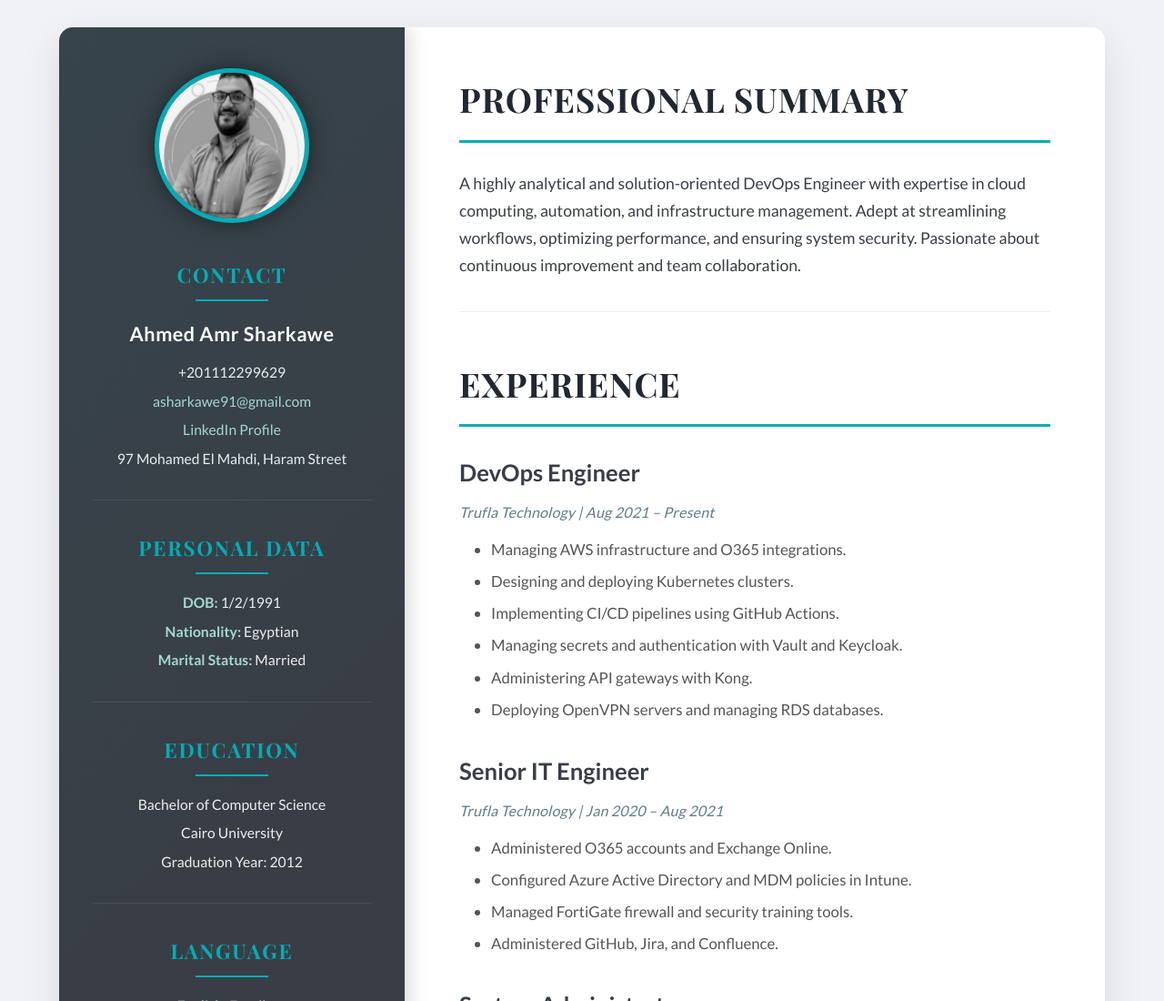
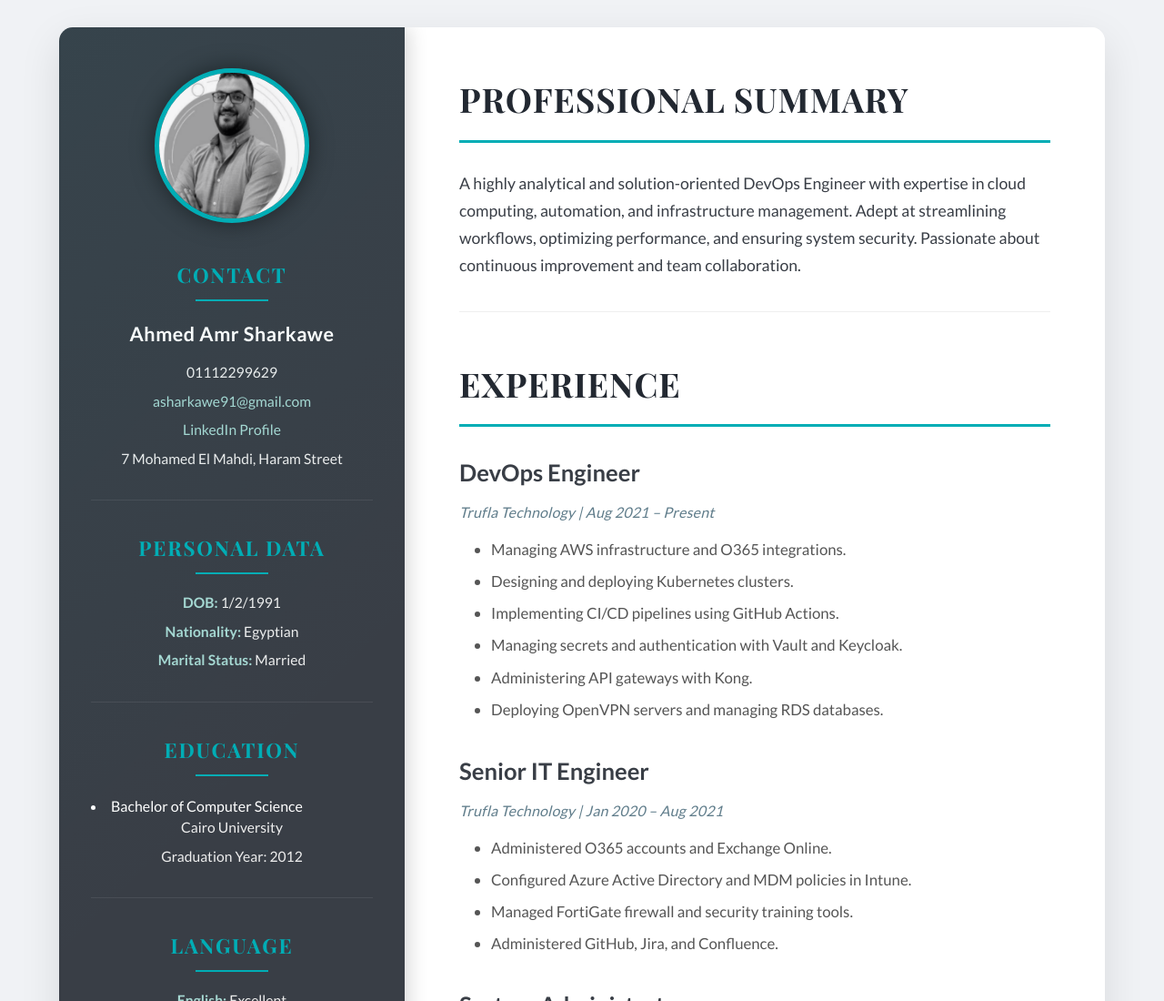
Before and after one commit to ahmedamr91/ahmedamr91.github.io, a plain HTML site: page index.html in a window 1280 px wide. Shown: the top 1100 px of the page at 91% size. Drawn offline with nearby package versions, Linux system fonts and the light colour scheme.

Commit message:
Update index.html

```diff
--- a/index.html
+++ b/index.html
@@ -17,10 +17,10 @@
             <section class="contact-section sidebar-section">
                 <h2>CONTACT</h2>
                 <p class="name">Ahmed Amr Sharkawe</p>
-                <p>+201112299629</p>
+                <p>01112299629</p>
                 <p><a href="mailto:asharkawe91@gmail.com">asharkawe91@gmail.com</a></p>
                 <p><a href="https://linkedin.com/in/ahmed-amr-linkedin" target="_blank">LinkedIn Profile</a></p>
-                <p>97 Mohamed El Mahdi, Haram Street</p>
+                <p>7 Mohamed El Mahdi, Haram Street</p>
             </section>
 
             <section class="personal-data sidebar-section">
@@ -33,7 +33,7 @@
             <section class="education-section sidebar-section">
                 <h2>EDUCATION</h2>
                 <div class="edu-entry">
-                    <p>Bachelor of Computer Science</p>
+                    <li>Bachelor of Computer Science</li>
                     <p>Cairo University</p>
                     <p>Graduation Year: 2012</p>
                 </div>
```
